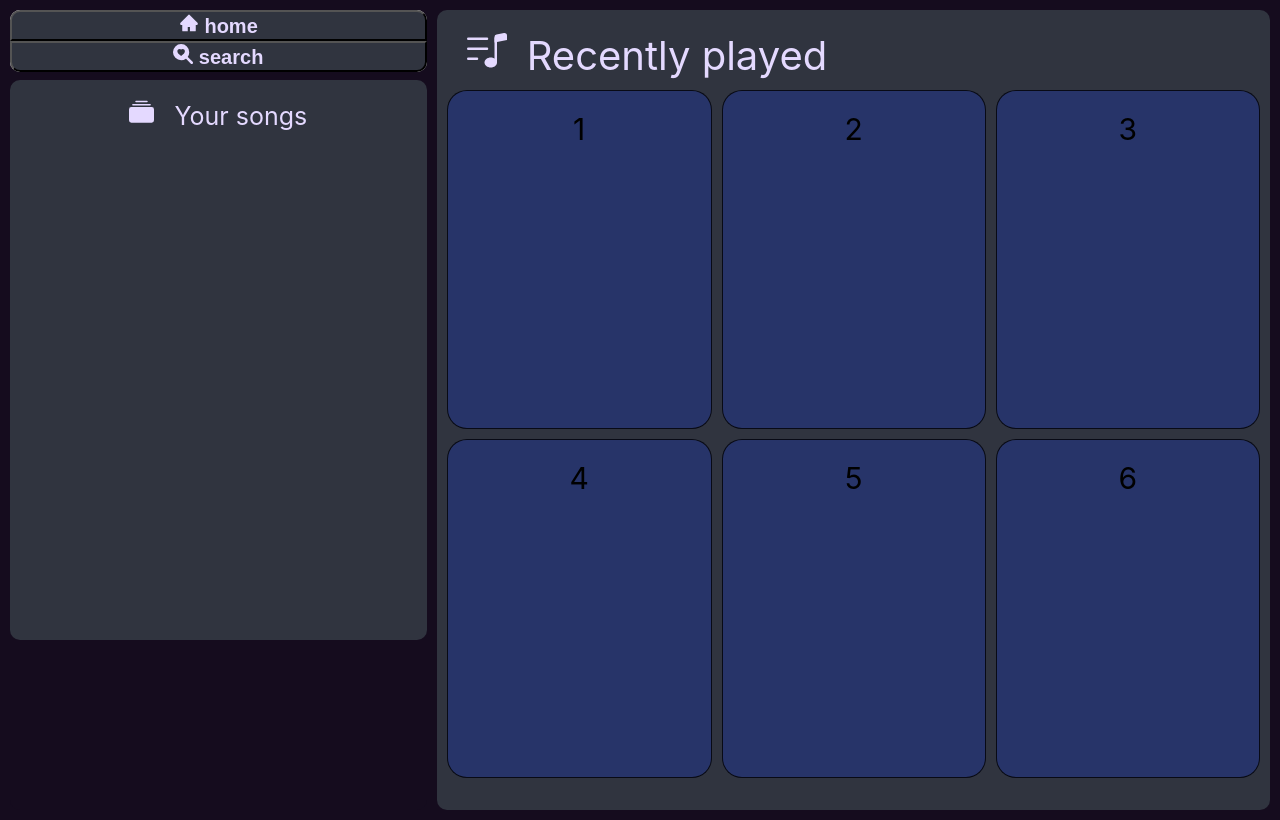
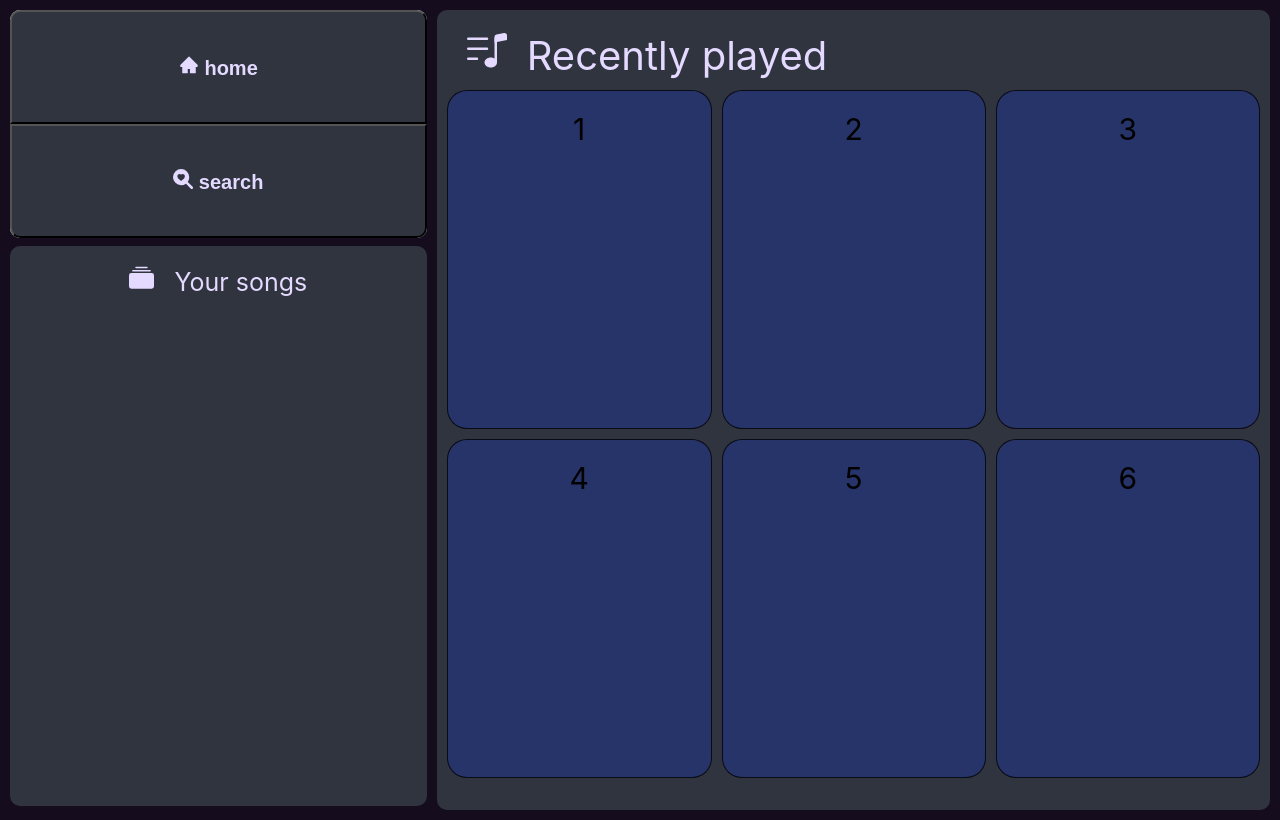
Before and after one commit to kannipittiger/client, a React (Create React App) app: page /home in a window 1280 px wide. Built offline with nearby package versions, Linux system fonts and the light colour scheme.

Commit message:
percent to vh

```diff
--- a/src/MainApp/Mainstyle/HomeStyle.css
+++ b/src/MainApp/Mainstyle/HomeStyle.css
@@ -21,13 +21,13 @@
 }
 .upbox{
     background-color: white;
-    height:28.5%;
+    height:28.5vh;
     border-radius: 10px;
 }
 .downbox{
     background-color: #30343F;
     color: #E4D9FF;
-    height: 70%;
+    height: 70vh;
     margin-top: 2%;
     border-radius: 10px;
 }
```
